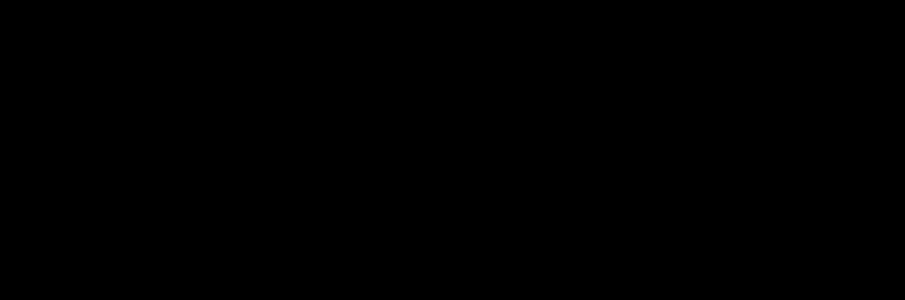
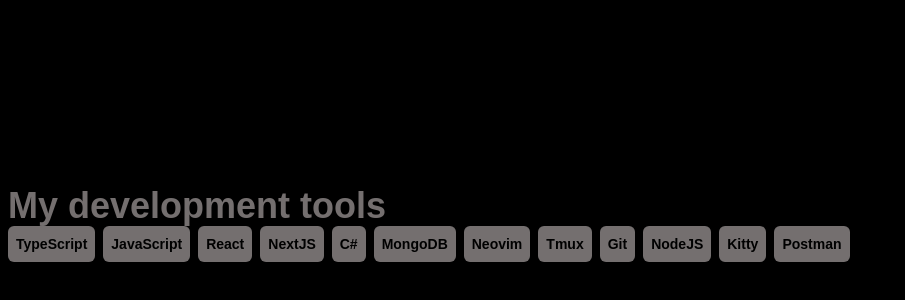
Before and after one commit to jeru7/portfolio, a Next.js app: page / in a window 1280 px wide. Shown: the part 2262-2562 px from the top of the page, without its empty margins (0-905 px from the left). Before the commit the page ends 2456 px from the top, so only its background shows below. Built offline with nearby package versions, Linux system fonts and the light colour scheme.

Commit message:
add: technologies section

```diff
--- a/app/page.tsx
+++ b/app/page.tsx
@@ -1,6 +1,7 @@
 import Hero from "@/components/hero/Hero";
 import Projects from "@/components/projects/Projects";
 import Tagline from "@/components/tagline/Tagline";
+import Technologies from "@/components/technologies/Technologies";
 
 const HomePage = () => {
   return (
@@ -8,6 +9,7 @@
       <Hero />
       <Tagline />
       <Projects />
+      <Technologies />
     </div>
   );
 };
--- a/components/technologies/Technologies.tsx
+++ b/components/technologies/Technologies.tsx
@@ -1,5 +1,36 @@
+const technologies = [
+  "TypeScript",
+  "JavaScript",
+  "React",
+  "NextJS",
+  "C#",
+  "MongoDB",
+  "Neovim",
+  "Tmux",
+  "Git",
+  "NodeJS",
+  "Kitty",
+  "Postman",
+];
+
 const Technologies = () => {
-  return <div></div>;
+  return (
+    <section className="h-screen">
+      <article className="h-full flex flex-col w-full">
+        <header className="">My development tools</header>
+        <ul className="flex gap-2 flex-wrap">
+          {technologies.map((technology, index) => (
+            <li
+              key={index}
+              className="rounded-md flex items-center justify-center bg-foreground p-2"
+            >
+              <p className="text-sm text-background">{technology}</p>
+            </li>
+          ))}
+        </ul>
+      </article>
+    </section>
+  );
 };
 
 export default Technologies;
```
